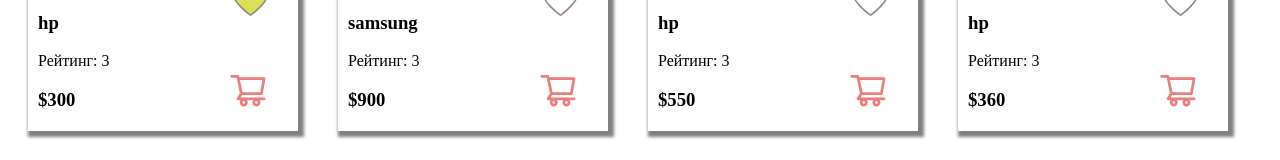
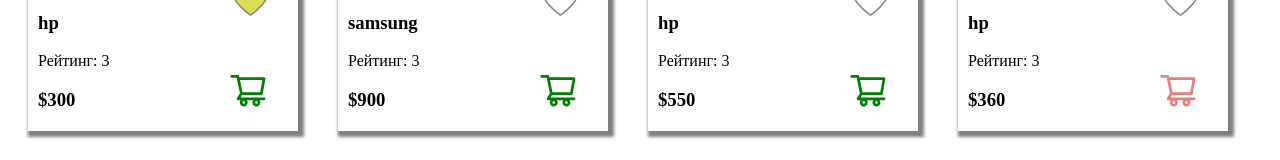
Before and after one commit to Serezha1993/React_Shop, a React (Create React App) app: page / in a window 1280 px wide. Shown: the part 415-575 px from the top of the page. Built offline with nearby package versions, Linux system fonts and the light colour scheme; data requests are answered from the project's data file.

Commit message:
add product to cart

```diff
--- a/db.json
+++ b/db.json
@@ -119,5 +119,34 @@
       "rating": 3,
       "img": "https://images.philips.com/is/image/philipsconsumer/b9803f34eb74494582e9b014012a3fa6?wid=700&hei=700&$pnglarge$"
     }
+  ],
+  "cart": [
+    {
+      "id": 1,
+      "brand": "hp",
+      "name": "155",
+      "price": 300,
+      "category": "monitor",
+      "rating": 3,
+      "img": "https://images.philips.com/is/image/philipsconsumer/b9803f34eb74494582e9b014012a3fa6?wid=700&hei=700&$pnglarge$"
+    },
+    {
+      "id": 2,
+      "brand": "samsung",
+      "name": "samsung s20",
+      "price": 900,
+      "category": "phone",
+      "rating": 3,
+      "img": "https://affordablephonesng.com/wp-content/uploads/2023/02/Samsung-Galaxy-S20-Plus.jpg"
+    },
+    {
+      "id": 3,
+      "brand": "hp",
+      "name": "155",
+      "price": 550,
+      "category": "monitor",
+      "rating": 3,
+      "img": "https://images.philips.com/is/image/philipsconsumer/b9803f34eb74494582e9b014012a3fa6?wid=700&hei=700&$pnglarge$"
+    }
   ]
 }
--- a/src/App.js
+++ b/src/App.js
@@ -7,6 +7,7 @@
 import { useDispatch } from "react-redux";
 import { fetchProducts } from "./pages/main/productsSlice";
 import { CartPage } from "./pages/cart";
+import { loadCart } from "./pages/cart/slices";
 
 function App() {
   const [inputName, setInputName] = useState("");
@@ -21,6 +22,7 @@
 
   useEffect(() => {
     dispatch(fetchFavorites());
+    dispatch(loadCart());
   }, []);
 
   const handleInput = (text) => {
--- a/src/Components/Card.jsx
+++ b/src/Components/Card.jsx
@@ -1,8 +1,15 @@
 import { FavoriteIcon } from "./FavoriteIcon";
 import { ShoppingCartOutlined } from "@ant-design/icons";
 
-export const Card = ({ product, onClickFavorites, favoritesIds }) => {
+export const Card = ({
+  product,
+  onClickFavorites,
+  favoritesIds,
+  onClickAddToCart,
+  cartIds,
+}) => {
   const { name, brand, id, price, rating, img } = product;
+  const color = cartIds && cartIds.includes(id) ? "green" : "#e97e7e";
   return (
     <div className="card">
       <img width={200} height={200} src={img} alt="здесь фото" />
@@ -20,10 +27,12 @@
               <FavoriteIcon active={favoritesIds.includes(id)} />
             </div>
           )}
-
-          <ShoppingCartOutlined
-            style={{ fontSize: "40px", color: "#e97e7e" }}
-          />
+          {cartIds && (
+            <ShoppingCartOutlined
+              onClick={() => onClickAddToCart(product)}
+              style={{ fontSize: "40px", color: color }}
+            />
+          )}
         </div>
       </div>
     </div>
--- a/src/pages/cart/index.jsx
+++ b/src/pages/cart/index.jsx
@@ -1,9 +1,18 @@
+import { useSelector } from "react-redux";
 import { ButtonBack } from "../../Components/buttonBack";
+import { Card } from "../../Components/Card";
 
 export const CartPage = () => {
+  const { cart } = useSelector((state) => state.cart);
   return (
     <div>
-      <h1>Cart</h1>
+      <div className="card-block">
+        {cart.length ? (
+          cart.map((el) => <Card key={el.id} product={el} />)
+        ) : (
+          <h3>Товаров нет в корзине!</h3>
+        )}
+      </div>
       <ButtonBack />
     </div>
   );
--- /dev/null
+++ b/src/pages/cart/slices/index.js
@@ -0,0 +1,52 @@
+import { createSlice, createAsyncThunk } from "@reduxjs/toolkit";
+
+export const loadCart = createAsyncThunk(
+  "products/loadCart",
+  async (params, thunkAPI) => {
+    const response = await fetch(`http://localhost:5000/cart`);
+    const result = await response.json();
+
+    return result;
+  }
+);
+
+export const addToCart = createAsyncThunk(
+  "products/addToCart",
+  async (product, {dispatch}) => {
+    await fetch(`http://localhost:5000/cart`, {
+      method: "POST",
+      body: JSON.stringify(product),
+      headers: {
+        "Content-type": "application/json",
+      },
+    });
+    dispatch(loadCart());
+  }
+);
+
+export const deleteFromCart = createAsyncThunk(
+  "products/deleteFromCart",
+  async (id, {dispatch}) => {
+    await fetch(`http://localhost:5000/cart/${id}`, {
+      method: "DELETE",
+    });
+    dispatch(loadCart());
+  }
+);
+
+const initialState = {
+  cart: [],
+};
+
+export const cartSlice = createSlice({
+  name: "cartSlice",
+  initialState,
+
+  extraReducers: (builder) => {
+    builder.addCase(loadCart.fulfilled, (state, action) => {
+      state.cart = action.payload;
+    });
+  },
+});
+
+export default cartSlice.reducer;
--- a/src/pages/favorite/index.jsx
+++ b/src/pages/favorite/index.jsx
@@ -1,4 +1,3 @@
-import { Link } from "react-router-dom";
 import { Card } from "../../Components/Card";
 import { useSelector } from "react-redux";
 import { ButtonBack } from "../../Components/buttonBack";
--- a/src/pages/main/Main.jsx
+++ b/src/pages/main/Main.jsx
@@ -5,6 +5,7 @@
 import { useDispatch, useSelector } from "react-redux";
 import { addToFavorites, deleteFavorites } from "../favorite/favoritesSlice";
 import { Sort } from "../../Components/Sort/Sort";
+import { addToCart, deleteFromCart } from "../cart/slices";
 
 export const Main = ({
   handleInput,
@@ -14,7 +15,10 @@
   sort,
 }) => {
   const [openNavbar, setOpenNavbar] = useState(false);
+
   const favorites = useSelector((state) => state.favorites.favorites);
+  const cartItems = useSelector((state) => state.cart.cart);
+  console.log(cartItems);
   const dispatch = useDispatch();
   const { products, loading } = useSelector((state) => state.products);
 
@@ -27,6 +31,14 @@
       dispatch(deleteFavorites(product.id));
     } else {
       dispatch(addToFavorites(product));
+    }
+  };
+
+  const onClickAddToCart = (product) => {
+    if (cartItems.some((el) => el.id === product.id)) {
+      dispatch(deleteFromCart(product.id));
+    } else {
+      dispatch(addToCart(product));
     }
   };
 
@@ -49,7 +61,9 @@
             key={product.id}
             onClickFavorites={onClickFavorites}
             favoritesIds={favorites.map((i) => i.id)}
+            cartIds={cartItems.map((i) => i.id)}
             product={product}
+            onClickAddToCart={onClickAddToCart}
           />
         ))}
       </div>
--- a/src/store.js
+++ b/src/store.js
@@ -1,10 +1,12 @@
 import { configureStore } from "@reduxjs/toolkit";
 import favoritesReducer from "./pages/favorite/favoritesSlice";
 import productsReducer from "./pages/main/productsSlice";
+import cartReducer from "./pages/cart/slices"
 
 export const store = configureStore({
   reducer: {
     favorites: favoritesReducer,
     products: productsReducer,
+    cart: cartReducer
   },
 });
```
